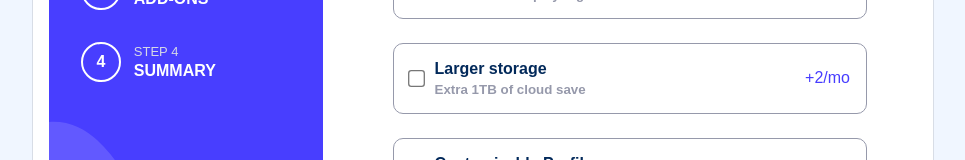
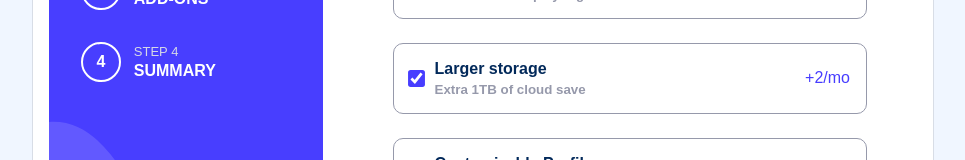
Before and after one commit to MagenVadim/multi-step-form, a React (Create React App) app: page /step3 in a window 1280 px wide. Shown: the part 338-498 px from the top of the page, without its empty margins (157-1122 px from the left). Built offline with nearby package versions, Linux system fonts and the light colour scheme.

Commit message:
#12 checkbox code refactoring

```diff
--- a/src/App.js
+++ b/src/App.js
@@ -19,62 +19,42 @@ function App() {
     {step: 3, info:"ADD-ONS"},
     {step: 4, info:"Summary"},
   ]
-
   const plan_priced = [
     {plan_name:"Arcade", plan_price:"$9/mo", img_source:IconArcade},
     {plan_name:"Advanced", plan_price:"$12/mo", img_source:IconAdvanced},
     {plan_name:"Pro", plan_price:"$15/mo", img_source:IconPro}
   ]
 
-  const add_ons = [
-    {service:"Online service", price:"+1/mo", checkStatus:false},
-    {service:"Larger storage", price:"+2/mo", checkStatus:false},
-    {service:"Customizable Profile", price:"+2/mo", checkStatus:false}
-  ]
-  const handleAddOnsChange = (e)=>{
-
-      // const nextCheckBoxStatus = checkBoxStatus.map((obj)=>{
-      //   if(obj.service===e.target.value){
-      //     return {...obj, checkStatus: true}
-      //   } else {
-      //     return obj
-      //   }
-      // })
-      // setCheckBoxStatus(nextCheckBoxStatus)
-
-      if(e.target.checked) {
-        add_ons.map((elem)=>{
-          if(e.target.value===elem.service)
-          set_add_ons_selected([...add_ons_selected, elem]);
-        });
-      } else {
-        set_add_ons_selected(add_ons_selected.filter(obj=>obj.service != e.target.value))
-      }
-  }
-
-
-
-
   const [stepNumber, setStepNumber] = useState(1)
   const [nameValue, setNameValue] = useState('')
   const [emailValue, setEmailValue] = useState('')
   const [phoneValue, setPhoneValue] = useState('')
   const [selectedID, setSelectedID] = useState(0)
-  const [checkBoxStatus, setCheckBoxStatus] = useState(add_ons)
 
   const [add_ons_selected, set_add_ons_selected] = useState([
-    {service:"Online service", price:"+$1/mo", checkStatus:true},
+    {service:"Online service", price:"+$1/mo", checkStatus:false},
     {service:"Larger storage", price:"+$2/mo", checkStatus:true},
     {service:"Customizable Profile", price:"+$2/mo", checkStatus:false}
   ])
 
-  useEffect(()=>
-    add_ons_selected.forEach((elem)=>console.log(elem.service + ", " + elem.price)
-  ),[add_ons_selected])
-  // useEffect(()=>console.log(checkBoxStatus),[checkBoxStatus])
+  const handleAddOnsChange = (e)=>{
 
-  useEffect(()=>console.log(nameValue),
-  [stepNumber])
+    if(e.target.checked) {
+      const nextCheckBoxStatus = add_ons_selected.map((elem)=>{
+        if(e.target.value===elem.service) {
+          return {...elem, checkStatus: true}
+        } else return elem
+      })
+      set_add_ons_selected(nextCheckBoxStatus)
+    } else {
+      const nextCheckBoxStatus = add_ons_selected.map((elem)=>{
+        if(e.target.value===elem.service) {
+          return {...elem, checkStatus: false}
+        } else return elem
+      })
+      set_add_ons_selected(nextCheckBoxStatus)
+    }
+  }
 
   return (
     <div className="App">
@@ -115,7 +95,7 @@ function App() {
                   stepNumber={stepNumber}
                   setStepNumber={setStepNumber}
                   handleAddOnsChange={handleAddOnsChange}
-                  add_ons={checkBoxStatus}
+                  add_ons={add_ons_selected}
                   />}
         />
         <Route path='/step4'
```
